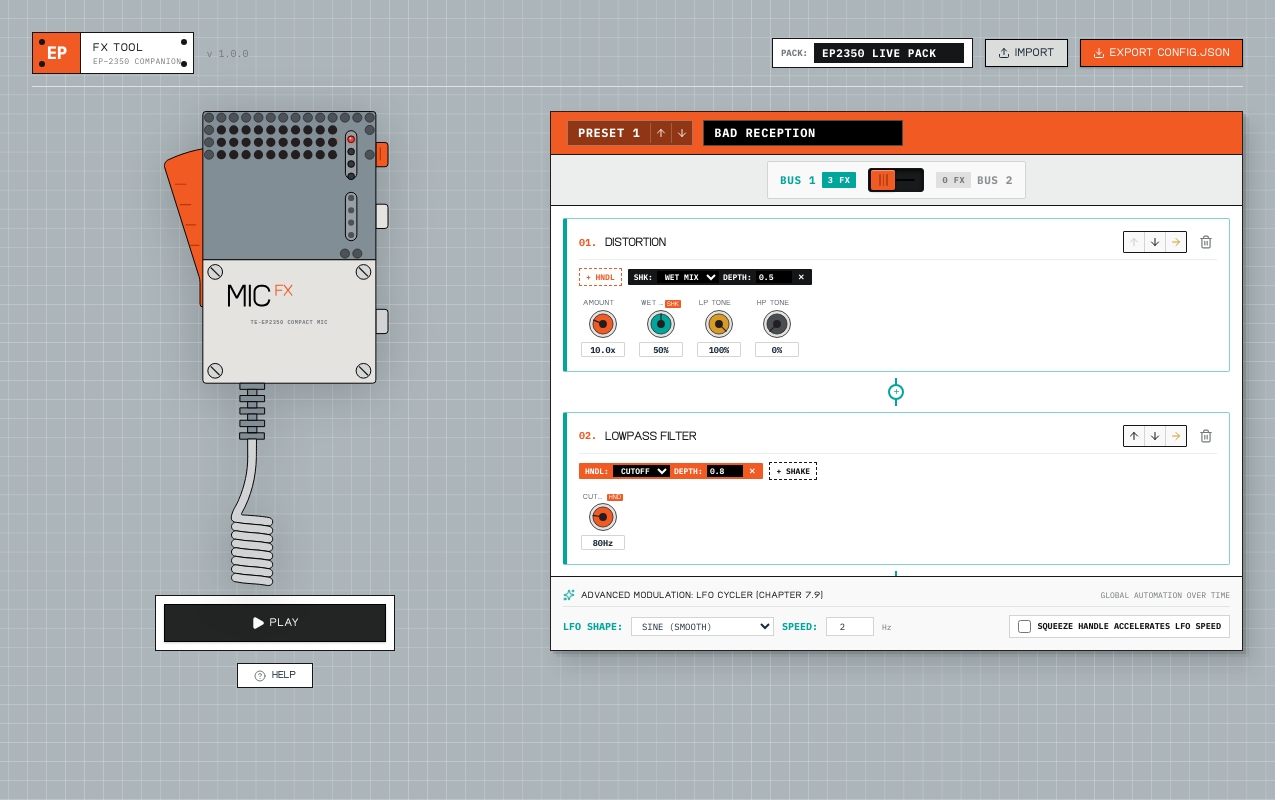
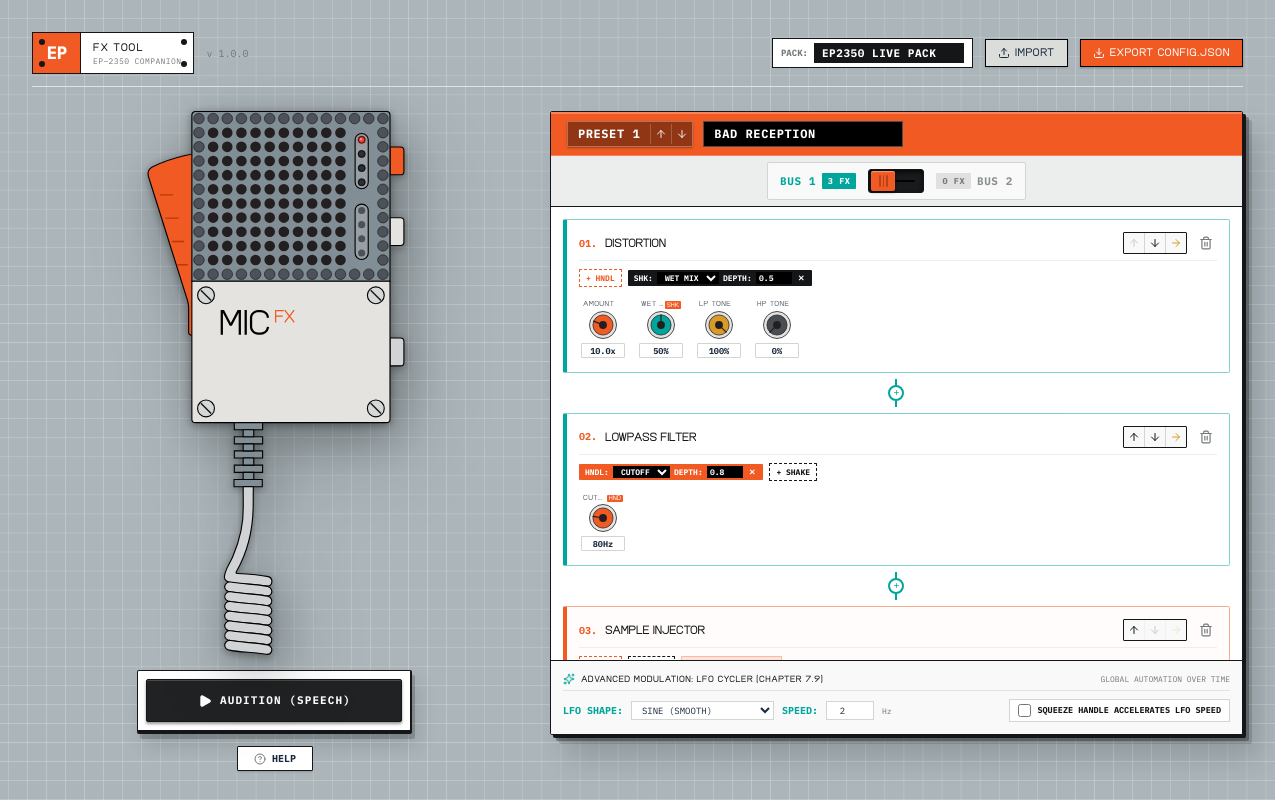
Before and after one commit to MaksimVerzakov/EP2350-FX-Tool, a React (Vite) app: page / in a window 1280 px wide. Built offline with nearby package versions, Linux system fonts and the light colour scheme.

Commit message:
feat: add pseudo-3d styling, expand layout height to 624px, restore mic grille dots, and fix led overlap

```diff
--- a/src/App.tsx
+++ b/src/App.tsx
@@ -111,7 +111,7 @@
 
           {/* LEFT COLUMN: Hardware Mic Device + Compact Audition Player */}
           <div className="lg:col-span-5 flex flex-col items-center">
-            <div className="flex flex-col items-center gap-2">
+            <div className="flex flex-col items-center gap-3.5">
               <MicDevice
                 activeSlot={activeSlot}
                 onSelectSlot={setActiveSlot}
@@ -126,7 +126,7 @@
             {/* Minimalist [ HELP ] button (matching ep-sample-tool bottom button) */}
             <button
               onClick={() => setShowHelpModal(true)}
-              className="mt-3 bg-[#ffffff] border border-[#141617] text-[10px] font-bold px-4 py-1 hover:bg-[#f5f5f5] shadow-2xs flex items-center gap-1.5 transition-colors cursor-pointer"
+              className="mt-3 bg-[#ffffff] border border-[#141617] text-[10px] font-mono font-bold px-4 py-1 hover:bg-[#f5f5f5] shadow-[0_1px_2px_rgba(0,0,0,0.15)] flex items-center gap-1.5 transition-colors cursor-pointer rounded-[1px]"
             >
               <HelpCircle className="w-3 h-3 text-[#73787a]" /> HELP
             </button>
--- a/src/components/AudioPlayerCompact.tsx
+++ b/src/components/AudioPlayerCompact.tsx
@@ -26,23 +26,25 @@
   };
 
   return (
-    <div className="w-[240px] h-[56px] bg-[#ffffff] border border-[#141617] shadow-xs p-2 flex items-center justify-center select-none">
+    <div className="w-[275px] h-[64px] te-hardware-chassis bg-[#ffffff] p-2 flex items-center justify-center select-none">
       <button
         onClick={togglePlayback}
-        className={`te-btn w-full h-full text-[11px] font-bold tracking-wider transition-colors cursor-pointer flex items-center justify-center gap-2 ${
-          isPlaying ? 'te-btn-orange' : 'bg-[#222324] text-white hover:bg-black'
+        className={`w-full h-full text-[11px] font-mono font-bold tracking-wider rounded-[2px] transition-all duration-75 cursor-pointer flex items-center justify-center gap-2 border border-[#141617] ${
+          isPlaying
+            ? 'bg-[#f15a22] text-white shadow-[0_1px_2px_rgba(0,0,0,0.4),inset_0_1px_1px_rgba(255,255,255,0.4)] active:translate-y-[1px] active:shadow-[inset_0_2px_4px_rgba(0,0,0,0.5)]'
+            : 'bg-[#202223] text-white hover:bg-[#2c2e30] shadow-[0_2px_3px_rgba(0,0,0,0.4),inset_0_1px_0_rgba(255,255,255,0.18)] active:translate-y-[1px] active:shadow-[inset_0_2px_4px_rgba(0,0,0,0.7)]'
         }`}
         title={isPlaying ? 'Stop speech playback' : 'Audition preset with speech sample'}
       >
         {isPlaying ? (
           <>
-            <Square className="w-3.5 h-3.5 fill-current" />
-            <span>STOP</span>
+            <Square className="w-3.5 h-3.5 fill-current text-white" />
+            <span className="tracking-widest">STOP AUDITION</span>
           </>
         ) : (
           <>
-            <Play className="w-3.5 h-3.5 fill-current" />
-            <span>PLAY</span>
+            <Play className="w-3.5 h-3.5 fill-current text-white" />
+            <span className="tracking-widest">AUDITION (SPEECH)</span>
           </>
         )}
       </button>
--- a/src/components/MicDevice.tsx
+++ b/src/components/MicDevice.tsx
@@ -92,12 +92,12 @@
         className={`relative transition-transform duration-100 ${
           isShakingFlash ? 'scale-[1.02] -rotate-1' : ''
         }`}
-        style={{ width: 240, height: 476 }}
+        style={{ width: 275, height: 545 }}
       >
         <svg
           xmlns="http://www.w3.org/2000/svg"
           viewBox="280 0 295 585"
-          className="w-full h-full drop-shadow-[0_8px_24px_rgba(0,0,0,0.18)]"
+          className="w-full h-full te-device-shadow"
           fill="none"
         >
           <defs>
@@ -156,6 +156,7 @@
               transition: 'transform 0.08s ease'
             }}
           >
+            <title>Preset Selector Button</title>
             <path
               fill="#F15A22"
               stroke="#000"
@@ -164,8 +165,6 @@
               d="M551.476 38.645h11.249a3.675 3.675 0 0 1 3.673 3.673v22.497a3.675 3.675 0 0 1-3.673 3.674h-11.249z"
               className="group-hover:brightness-110"
             />
-            {/* Push button inner ridge */}
-            <line x1="557" y1="45" x2="557" y2="60" stroke="#ba3807" strokeWidth="1.5" strokeLinecap="round" />
           </g>
 
           {/* White button */}
@@ -195,18 +194,28 @@
             d="M551.475 182.826h-212.67V4.283A3.78 3.78 0 0 1 342.584.5h205.08a3.813 3.813 0 0 1 3.811 3.815z"
           />
 
-          {/* Laser-cut Perforation Pattern Dots */}
+          {/* Laser-cut Perforation Pattern Dots (All 14 rows from authentic TE device vector) */}
           <path fill="#4D5158" stroke="#000" strokeWidth="0.5" strokeMiterlimit="10" d="M352.104 8.097a5.697 5.697 0 1 1-11.394-.002 5.697 5.697 0 0 1 11.394.002ZM367.294 8.097a5.697 5.697 0 1 1-11.394-.001 5.697 5.697 0 0 1 11.394.001ZM382.483 8.097a5.697 5.697 0 1 1-11.394-.001 5.697 5.697 0 0 1 11.394.001ZM397.673 8.097a5.697 5.697 0 1 1-11.394-.001 5.697 5.697 0 0 1 11.394.001ZM412.863 8.097a5.696 5.696 0 1 1-11.392 0 5.696 5.696 0 0 1 11.392 0ZM428.052 8.097a5.696 5.696 0 1 1-11.392 0 5.696 5.696 0 0 1 11.392 0ZM443.242 8.097a5.696 5.696 0 1 1-11.392 0 5.696 5.696 0 0 1 11.392 0ZM458.431 8.097a5.696 5.696 0 1 1-11.392 0 5.696 5.696 0 0 1 11.392 0ZM473.622 8.097a5.697 5.697 0 1 1-11.394-.001 5.697 5.697 0 0 1 11.394.001ZM488.811 8.097a5.697 5.697 0 1 1-11.394-.002 5.697 5.697 0 0 1 11.394.002ZM504.001 8.097a5.697 5.697 0 1 1-11.394-.001 5.697 5.697 0 0 1 11.394.001ZM549.571 8.097a5.697 5.697 0 1 1-11.394-.002 5.697 5.697 0 0 1 11.394.002ZM519.191 8.097a5.696 5.696 0 1 1-11.392 0 5.696 5.696 0 0 1 11.392 0ZM534.38 8.097a5.697 5.697 0 1 1-11.394-.001 5.697 5.697 0 0 1 11.394.001ZM519.191 175.184a5.696 5.696 0 1 1-11.393 0 5.696 5.696 0 0 1 11.393 0ZM534.38 175.184a5.697 5.697 0 1 1-11.394-.002 5.697 5.697 0 0 1 11.394.002ZM352.104 23.286a5.697 5.697 0 1 1-11.394-.002 5.697 5.697 0 0 1 11.394.002Z" />
-
           <path fill="#231F20" d="M367.294 23.286a5.697 5.697 0 1 1-11.394-.001 5.697 5.697 0 0 1 11.394.001M382.483 23.286a5.697 5.697 0 1 1-11.394-.001 5.697 5.697 0 0 1 11.394.001M397.673 23.286a5.697 5.697 0 1 1-11.394-.001 5.697 5.697 0 0 1 11.394.001M412.863 23.286a5.696 5.696 0 1 1-11.393 0 5.696 5.696 0 0 1 11.393 0M428.052 23.286a5.696 5.696 0 1 1-11.393 0 5.696 5.696 0 0 1 11.393 0M443.242 23.286a5.696 5.696 0 1 1-11.393 0 5.696 5.696 0 0 1 11.393 0M458.431 23.286a5.696 5.696 0 1 1-11.393 0 5.696 5.696 0 0 1 11.393 0M473.622 23.286a5.697 5.697 0 1 1-11.394-.001 5.697 5.697 0 0 1 11.394.001M488.811 23.286a5.697 5.697 0 1 1-11.394-.002 5.697 5.697 0 0 1 11.394.002M504.001 23.286a5.697 5.697 0 1 1-11.394-.001 5.697 5.697 0 0 1 11.394.001" />
-
           <path fill="#4D5158" stroke="#000" strokeWidth="0.5" strokeMiterlimit="10" d="M549.571 23.286a5.697 5.697 0 1 1-11.394-.002 5.697 5.697 0 0 1 11.394.002ZM352.104 38.476a5.697 5.697 0 1 1-11.394-.001 5.697 5.697 0 0 1 11.394.001Z" />
-
           <path fill="#231F20" d="M367.294 38.476a5.697 5.697 0 1 1-11.394-.001 5.697 5.697 0 0 1 11.394.001M382.483 38.476a5.697 5.697 0 1 1-11.394-.001 5.697 5.697 0 0 1 11.394.001M397.673 38.476a5.697 5.697 0 1 1-11.394-.001 5.697 5.697 0 0 1 11.394.001M412.863 38.476a5.696 5.696 0 1 1-11.393 0 5.696 5.696 0 0 1 11.393 0M428.052 38.476a5.696 5.696 0 1 1-11.393 0 5.696 5.696 0 0 1 11.393 0M443.242 38.476a5.696 5.696 0 1 1-11.393 0 5.696 5.696 0 0 1 11.393 0M458.431 38.476a5.696 5.696 0 1 1-11.393 0 5.696 5.696 0 0 1 11.393 0M473.622 38.476a5.697 5.697 0 1 1-11.394-.001 5.697 5.697 0 0 1 11.394.001M488.811 38.476a5.697 5.697 0 1 1-11.394-.001 5.697 5.697 0 0 1 11.394.001M504.001 38.476a5.697 5.697 0 1 1-11.394-.001 5.697 5.697 0 0 1 11.394.001" />
-
-          <path fill="#4D5158" stroke="#000" strokeWidth="0.5" strokeMiterlimit="10" d="M549.571 53.665a5.697 5.697 0 1 1-11.394-.002 5.697 5.697 0 0 1 11.394.002ZM352.104 53.665a5.697 5.697 0 1 1-11.394-.002 5.697 5.697 0 0 1 11.394.002Z" />
-
+          <path fill="#4D5158" stroke="#000" strokeWidth="0.5" strokeMiterlimit="10" d="M549.571 38.476a5.697 5.697 0 1 1-11.394-.001 5.697 5.697 0 0 1 11.394.001ZM352.104 53.665a5.697 5.697 0 1 1-11.394-.002 5.697 5.697 0 0 1 11.394.002Z" />
           <path fill="#231F20" d="M367.294 53.665a5.697 5.697 0 1 1-11.394-.001 5.697 5.697 0 0 1 11.394.001M382.483 53.665a5.697 5.697 0 1 1-11.394-.001 5.697 5.697 0 0 1 11.394.001M397.673 53.665a5.697 5.697 0 1 1-11.394-.001 5.697 5.697 0 0 1 11.394.001M412.863 53.665a5.696 5.696 0 1 1-11.393 0 5.696 5.696 0 0 1 11.393 0M428.052 53.665a5.696 5.696 0 1 1-11.393 0 5.696 5.696 0 0 1 11.393 0M443.242 53.665a5.696 5.696 0 1 1-11.393 0 5.696 5.696 0 0 1 11.393 0M458.431 53.665a5.696 5.696 0 1 1-11.393 0 5.696 5.696 0 0 1 11.393 0M473.622 53.665a5.697 5.697 0 1 1-11.394-.001 5.697 5.697 0 0 1 11.394.001M488.811 53.665a5.697 5.697 0 1 1-11.394-.002 5.697 5.697 0 0 1 11.394.002M504.001 53.665a5.697 5.697 0 1 1-11.394-.001 5.697 5.697 0 0 1 11.394.001" />
+          <path fill="#4D5158" stroke="#000" strokeWidth="0.5" strokeMiterlimit="10" d="M549.571 53.665a5.697 5.697 0 1 1-11.394-.002 5.697 5.697 0 0 1 11.394.002ZM352.104 68.856a5.697 5.697 0 1 1-11.394-.002 5.697 5.697 0 0 1 11.394.002Z" />
+          <path fill="#231F20" d="M367.294 68.856a5.697 5.697 0 1 1-11.394-.002 5.697 5.697 0 0 1 11.394.002M382.483 68.856a5.697 5.697 0 1 1-11.394-.002 5.697 5.697 0 0 1 11.394.002M397.673 68.856a5.697 5.697 0 1 1-11.394-.002 5.697 5.697 0 0 1 11.394.002M412.863 68.856a5.696 5.696 0 1 1-11.393 0 5.696 5.696 0 0 1 11.393 0M428.052 68.856a5.696 5.696 0 1 1-11.393 0 5.696 5.696 0 0 1 11.393 0M443.242 68.856a5.696 5.696 0 1 1-11.393 0 5.696 5.696 0 0 1 11.393 0M458.431 68.856a5.696 5.696 0 1 1-11.393 0 5.696 5.696 0 0 1 11.393 0M473.622 68.856a5.697 5.697 0 1 1-11.394-.002 5.697 5.697 0 0 1 11.394.002M488.811 68.856a5.697 5.697 0 1 1-11.394-.002 5.697 5.697 0 0 1 11.394.002M504.001 68.856a5.697 5.697 0 1 1-11.394-.002 5.697 5.697 0 0 1 11.394.002" />
+          <path fill="#4D5158" stroke="#000" strokeWidth="0.5" strokeMiterlimit="10" d="M549.571 68.856a5.697 5.697 0 1 1-11.394-.002 5.697 5.697 0 0 1 11.394.002ZM352.104 84.046a5.697 5.697 0 1 1-11.394-.002 5.697 5.697 0 0 1 11.394.002Z" />
+          <path fill="#231F20" d="M367.294 84.046a5.697 5.697 0 1 1-11.394-.001 5.697 5.697 0 0 1 11.394 0M382.483 84.046a5.697 5.697 0 1 1-11.394-.001 5.697 5.697 0 0 1 11.394 0M397.673 84.046a5.697 5.697 0 1 1-11.394-.001 5.697 5.697 0 0 1 11.394 0M412.863 84.046a5.696 5.696 0 1 1-11.393 0 5.696 5.696 0 0 1 11.393 0M428.052 84.046a5.696 5.696 0 1 1-11.393 0 5.696 5.696 0 0 1 11.393 0M443.242 84.046a5.696 5.696 0 1 1-11.393 0 5.696 5.696 0 0 1 11.393 0M458.431 84.046a5.696 5.696 0 1 1-11.393 0 5.696 5.696 0 0 1 11.393 0M473.622 84.046a5.697 5.697 0 1 1-11.394-.001 5.697 5.697 0 0 1 11.394 0M488.811 84.046a5.697 5.697 0 1 1-11.394-.002 5.697 5.697 0 0 1 11.394.002M504.001 84.046a5.697 5.697 0 1 1-11.394-.001 5.697 5.697 0 0 1 11.394 0" />
+          <path fill="#4D5158" stroke="#000" strokeWidth="0.5" strokeMiterlimit="10" d="M549.571 84.046a5.697 5.697 0 1 1-11.394-.002 5.697 5.697 0 0 1 11.394.002ZM352.104 99.235a5.697 5.697 0 0 1-11.393 0 5.697 5.697 0 0 1 11.393 0Z" />
+          <path fill="#231F20" d="M367.294 99.235a5.697 5.697 0 1 1-11.394-.002 5.697 5.697 0 0 1 11.394.002M382.483 99.235a5.697 5.697 0 1 1-11.394-.002 5.697 5.697 0 0 1 11.394.002M397.673 99.235a5.697 5.697 0 1 1-11.394-.002 5.697 5.697 0 0 1 11.394.002M412.863 99.235a5.696 5.696 0 1 1-11.393 0 5.696 5.696 0 0 1 11.393 0M428.052 99.235a5.696 5.696 0 1 1-11.393 0 5.696 5.696 0 0 1 11.393 0M443.242 99.235a5.696 5.696 0 1 1-11.393 0 5.696 5.696 0 0 1 11.393 0M458.431 99.235a5.696 5.696 0 1 1-11.393 0 5.696 5.696 0 0 1 11.393 0M473.622 99.235a5.697 5.697 0 1 1-11.394-.002 5.697 5.697 0 0 1 11.394.002M488.811 99.235a5.697 5.697 0 0 1-11.393 0 5.697 5.697 0 0 1 11.393 0M504.001 99.235a5.697 5.697 0 1 1-11.394-.002 5.697 5.697 0 0 1 11.394.002" />
+          <path fill="#4D5158" stroke="#000" strokeWidth="0.5" strokeMiterlimit="10" d="M549.571 99.235a5.697 5.697 0 0 1-11.393 0 5.697 5.697 0 0 1 11.393 0ZM352.104 114.425a5.697 5.697 0 1 1-11.393-.001 5.697 5.697 0 0 1 11.393.001Z" />
+          <path fill="#231F20" d="M367.294 114.425a5.696 5.696 0 1 1-11.393 0 5.696 5.696 0 0 1 11.393 0M382.483 114.425a5.696 5.696 0 1 1-11.393 0 5.696 5.696 0 0 1 11.393 0M397.673 114.425a5.696 5.696 0 1 1-11.393 0 5.696 5.696 0 0 1 11.393 0M412.863 114.425a5.696 5.696 0 1 1-11.392 0 5.696 5.696 0 0 1 11.392 0M428.052 114.425a5.696 5.696 0 1 1-11.392 0 5.696 5.696 0 0 1 11.392 0M443.242 114.425a5.696 5.696 0 1 1-11.392 0 5.696 5.696 0 0 1 11.392 0M458.431 114.425a5.696 5.696 0 1 1-11.392 0 5.696 5.696 0 0 1 11.392 0M473.622 114.425a5.696 5.696 0 1 1-11.393 0 5.696 5.696 0 0 1 11.393 0M488.811 114.425a5.697 5.697 0 1 1-11.393-.001 5.697 5.697 0 0 1 11.393.001M504.001 114.425a5.696 5.696 0 1 1-11.393 0 5.696 5.696 0 0 1 11.393 0" />
+          <path fill="#4D5158" stroke="#000" strokeWidth="0.5" strokeMiterlimit="10" d="M549.571 114.425a5.697 5.697 0 1 1-11.393-.001 5.697 5.697 0 0 1 11.393.001ZM352.104 129.614a5.697 5.697 0 1 1-11.393-.001 5.697 5.697 0 0 1 11.393.001Z" />
+          <path fill="#231F20" d="M367.294 129.614a5.696 5.696 0 1 1-11.393 0 5.696 5.696 0 0 1 11.393 0M382.483 129.614a5.696 5.696 0 1 1-11.393 0 5.696 5.696 0 0 1 11.393 0M397.673 129.614a5.696 5.696 0 1 1-11.393 0 5.696 5.696 0 0 1 11.393 0M412.863 129.614a5.696 5.696 0 1 1-11.392 0 5.696 5.696 0 0 1 11.392 0M428.052 129.614a5.696 5.696 0 1 1-11.392 0 5.696 5.696 0 0 1 11.392 0M443.242 129.614a5.696 5.696 0 1 1-11.392 0 5.696 5.696 0 0 1 11.392 0M458.431 129.614a5.696 5.696 0 1 1-11.392 0 5.696 5.696 0 0 1 11.392 0M473.622 129.614a5.696 5.696 0 1 1-11.393 0 5.696 5.696 0 0 1 11.393 0M488.811 129.614a5.697 5.697 0 1 1-11.393-.001 5.697 5.697 0 0 1 11.393.001M504.001 129.614a5.696 5.696 0 1 1-11.393 0 5.696 5.696 0 0 1 11.393 0" />
+          <path fill="#4D5158" stroke="#000" strokeWidth="0.5" strokeMiterlimit="10" d="M549.571 129.614a5.697 5.697 0 1 1-11.393-.001 5.697 5.697 0 0 1 11.393.001ZM352.104 144.804a5.697 5.697 0 0 1-11.393 0 5.697 5.697 0 0 1 11.393 0Z" />
+          <path fill="#231F20" d="M367.294 144.804a5.697 5.697 0 1 1-11.395 0 5.697 5.697 0 0 1 11.395 0M382.483 144.804a5.697 5.697 0 1 1-11.395 0 5.697 5.697 0 0 1 11.395 0M397.673 144.804a5.697 5.697 0 1 1-11.39 0 5.697 5.697 0 0 1 11.39 0M412.863 144.804a5.697 5.697 0 1 1-11.393 0 5.697 5.697 0 0 1 11.393 0M428.052 144.804a5.697 5.697 0 1 1-11.393 0 5.697 5.697 0 0 1 11.393 0M443.242 144.804a5.697 5.697 0 1 1-11.393 0 5.697 5.697 0 0 1 11.393 0M458.431 144.804a5.697 5.697 0 1 1-11.393 0 5.697 5.697 0 0 1 11.393 0M473.622 144.804a5.697 5.697 0 1 1-11.395 0 5.697 5.697 0 0 1 11.395 0M488.811 144.804a5.697 5.697 0 0 1-11.393 0 5.697 5.697 0 0 1 11.393 0M504.001 144.804a5.697 5.697 0 1 1-11.39 0 5.697 5.697 0 0 1 11.39 0" />
+          <path fill="#4D5158" stroke="#000" strokeWidth="0.5" strokeMiterlimit="10" d="M549.571 144.804a5.697 5.697 0 0 1-11.393 0 5.697 5.697 0 0 1 11.393 0ZM352.104 159.995a5.697 5.697 0 0 1-11.393 0 5.696 5.696 0 0 1 11.393 0Z" />
+          <path fill="#231F20" d="M367.294 159.995a5.697 5.697 0 1 1-11.394-.002 5.697 5.697 0 0 1 11.394.002M382.483 159.995a5.697 5.697 0 1 1-11.394-.002 5.697 5.697 0 0 1 11.394.002M397.673 159.995a5.697 5.697 0 1 1-11.394-.002 5.697 5.697 0 0 1 11.394.002M412.863 159.995a5.696 5.696 0 1 1-11.393 0 5.696 5.696 0 0 1 11.393 0M428.052 159.995a5.696 5.696 0 1 1-11.393 0 5.696 5.696 0 0 1 11.393 0M443.242 159.995a5.696 5.696 0 1 1-11.393 0 5.696 5.696 0 0 1 11.393 0M458.431 159.995a5.696 5.696 0 1 1-11.393 0 5.696 5.696 0 0 1 11.393 0M473.622 159.995a5.697 5.697 0 1 1-11.394-.002 5.697 5.697 0 0 1 11.394.002M488.811 159.995a5.697 5.697 0 0 1-11.393 0 5.696 5.696 0 0 1 11.393 0M504.001 159.995a5.697 5.697 0 1 1-11.394-.002 5.697 5.697 0 0 1 11.394.002" />
+          <path fill="#4D5158" stroke="#000" strokeWidth="0.5" strokeMiterlimit="10" d="M549.571 159.995a5.697 5.697 0 0 1-11.393 0 5.696 5.696 0 0 1 11.393 0ZM352.104 175.184a5.697 5.697 0 1 1-11.395-.003 5.697 5.697 0 0 1 11.395.003ZM367.294 175.184a5.697 5.697 0 1 1-11.394-.002 5.697 5.697 0 0 1 11.394.002ZM382.483 175.184a5.697 5.697 0 1 1-11.394-.002 5.697 5.697 0 0 1 11.394.002ZM397.673 175.184a5.697 5.697 0 1 1-11.394-.002 5.697 5.697 0 0 1 11.394.002ZM412.863 175.184a5.696 5.696 0 1 1-11.393 0 5.696 5.696 0 0 1 11.393 0M428.052 175.184a5.696 5.696 0 1 1-11.393 0 5.696 5.696 0 0 1 11.393 0M443.242 175.184a5.696 5.696 0 1 1-11.393 0 5.696 5.696 0 0 1 11.393 0M458.431 175.184a5.696 5.696 0 1 1-11.393 0 5.696 5.696 0 0 1 11.393 0M473.622 175.184a5.697 5.697 0 1 1-11.394-.002 5.697 5.697 0 0 1 11.394.002ZM488.811 175.184a5.697 5.697 0 1 1-11.395-.003 5.697 5.697 0 0 1 11.395.003ZM504.001 175.184a5.697 5.697 0 1 1-11.394-.002 5.697 5.697 0 0 1 11.394.002ZM549.571 175.184a5.697 5.697 0 1 1-11.395-.003 5.697 5.697 0 0 1 11.395.003Z" />
 
           {/* 4. FLUSH CAPSULE SLOTS (Vertical slot apertures on right of grille) */}
           <path
@@ -222,10 +231,10 @@
 
           {/* UPPER SLOT: 4 INTERACTIVE PRESET LED APERTURES */}
           {[
-            { slot: 0, cy: 34.725 },
-            { slot: 1, cy: 49.898 },
-            { slot: 2, cy: 65.071 },
-            { slot: 3, cy: 80.244 }
+            { slot: 0, cy: 30.9275 },
+            { slot: 1, cy: 46.1005 },
+            { slot: 2, cy: 61.2735 },
+            { slot: 3, cy: 76.4465 }
           ].map(({ slot, cy }) => {
             const isActive = activeSlot === slot;
             return (
@@ -236,13 +245,13 @@
               >
                 <title>{`Preset ${slot + 1}`}</title>
                 {/* Hit area */}
-                <circle cx={521.08} cy={cy} r={9} fill="transparent" />
+                <circle cx={521.08} cy={cy} r={8} fill="transparent" />
 
                 {/* Outer Bezel Rim */}
                 <circle
                   cx={521.08}
                   cy={cy}
-                  r={4.2}
+                  r={3.798}
                   fill="#181a1c"
                   stroke="#000"
                   strokeWidth="0.8"
@@ -252,29 +261,15 @@
                 <circle
                   cx={521.08}
                   cy={cy}
-                  r={3.2}
-                  fill={isActive ? '#ff3b30' : '#33383c'}
+                  r={2.8}
+                  fill={isActive ? '#ff3b30' : '#2b3034'}
                   filter={isActive ? 'url(#ledGlow)' : undefined}
                 />
 
                 {/* Specular highlight for active LED */}
                 {isActive && (
-                  <circle cx={520.2} cy={cy - 1} r={1.1} fill="#ffffff" opacity={0.9} />
+                  <circle cx={520.3} cy={cy - 0.9} r={0.9} fill="#ffffff" opacity={0.9} />
                 )}
-
-                {/* Hover numeral indicator */}
-                <text
-                  x={506}
-                  y={cy + 3}
-                  fontSize="7"
-                  fontFamily="monospace"
-                  fontWeight="bold"
-                  fill={isActive ? '#f15a22' : '#818e95'}
-                  className="opacity-60 group-hover:opacity-100 transition-opacity"
-                  textAnchor="end"
-                >
-                  {slot + 1}
-                </text>
               </g>
             );
           })}
@@ -330,20 +325,6 @@
               fill="#F15A22"
               d="M428.052 226.92h1.342v-6.044l6.949.002v-1.343h-6.949v-4.699h8.157v-1.342h-9.499zM448.768 214.701v-1.207h-1.342v.74l-3.861 4.889-3.861-4.889v-.74h-1.342v1.207l4.347 5.506-4.332 5.487-.015.019v1.207h1.342v-.74l3.861-4.89 3.861 4.89v.74h1.342v-1.206l-4.348-5.507 4.333-5.488z"
             />
-
-            {/* Subtle Subtitle */}
-            <text
-              x="445"
-              y="262"
-              textAnchor="middle"
-              fill="#73787a"
-              fontSize="6.5"
-              fontFamily="monospace"
-              fontWeight="bold"
-              letterSpacing="0.1em"
-            >
-              TE-EP2350 COMPACT MIC
-            </text>
           </g>
 
           {/* 6. CORRUGATED STRAIN RELIEF & CONNECTOR (Bottom) */}
--- a/src/components/PresetLedger.tsx
+++ b/src/components/PresetLedger.tsx
@@ -513,12 +513,12 @@
   };
 
   return (
-    <div className="te-ledger-card w-full flex flex-col select-none overflow-hidden h-[540px]">
+    <div className="te-ledger-card w-full flex flex-col select-none overflow-hidden h-[624px]">
       {/* 1. TOP ORANGE HEADER TAB */}
-      <div className="bg-[#f15a22] text-white px-4 py-2 border-b border-[#141617] flex items-center justify-between gap-3 shrink-0">
+      <div className="bg-[#f15a22] text-white px-4 py-2 border-b border-[#141617] border-t border-white/25 flex items-center justify-between gap-3 shrink-0 shadow-[inset_0_1px_0_rgba(255,255,255,0.25)]">
         <div className="flex items-center gap-2.5">
           {/* Preset Badge with Up/Down Controls */}
-          <div className="flex items-center bg-black/40 border border-white/30 rounded-[1px] font-mono shadow-2xs">
+          <div className="flex items-center bg-black/40 border border-white/30 rounded-[1px] font-mono shadow-[0_1px_2px_rgba(0,0,0,0.3)]">
             <span className="px-2.5 py-1 font-bold text-xs tracking-wider uppercase text-white">
               PRESET {preset.pos + 1}
             </span>
--- a/src/styles/te-theme.css
+++ b/src/styles/te-theme.css
@@ -167,21 +167,37 @@
   background-color: #eaeaea;
 }
 
-/* Authentic Paper Notebook Binder (Right Column) */
+/* Authentic Paper Notebook Stack / Ledger Sheet (Right Column) */
 .te-notebook-card,
 .te-ledger-card {
   background-color: #ffffff;
-  border: 1px solid #231f20;
+  border: 1px solid #141617;
+  border-radius: 2px;
   box-shadow:
-    3px 3px 0px rgba(0, 0, 0, 0.1),
-    6px 6px 0px rgba(0, 0, 0, 0.05),
-    10px 14px 20px rgba(0, 0, 0, 0.12);
+    3px 3px 0px #141617,
+    6px 6px 0px rgba(20, 22, 23, 0.35),
+    9px 9px 0px rgba(20, 22, 23, 0.15),
+    16px 22px 30px rgba(0, 0, 0, 0.16);
   position: relative;
 }
 
-/* Hardware Device Unit (Left Column) */
+/* Teenage Engineering Hardware Device Unit Pseudo-3D Depth (Left Column) */
 .te-device-shadow {
-  filter: drop-shadow(4px 6px 16px rgba(0, 0, 0, 0.22)) drop-shadow(1px 2px 4px rgba(0, 0, 0, 0.18));
+  filter:
+    drop-shadow(0 2px 4px rgba(0, 0, 0, 0.35))
+    drop-shadow(6px 14px 22px rgba(0, 0, 0, 0.24))
+    drop-shadow(12px 28px 40px rgba(0, 0, 0, 0.16));
+}
+
+/* Chunky 2.5D Hardware Edge for Modular Units */
+.te-hardware-chassis {
+  border: 1px solid #141617;
+  border-bottom: 4px solid #141617;
+  border-right: 2px solid #141617;
+  border-radius: 2px;
+  box-shadow:
+    3px 5px 0px rgba(0, 0, 0, 0.18),
+    6px 12px 20px rgba(0, 0, 0, 0.12);
 }
 
 /* LED Glow Styles */
```
